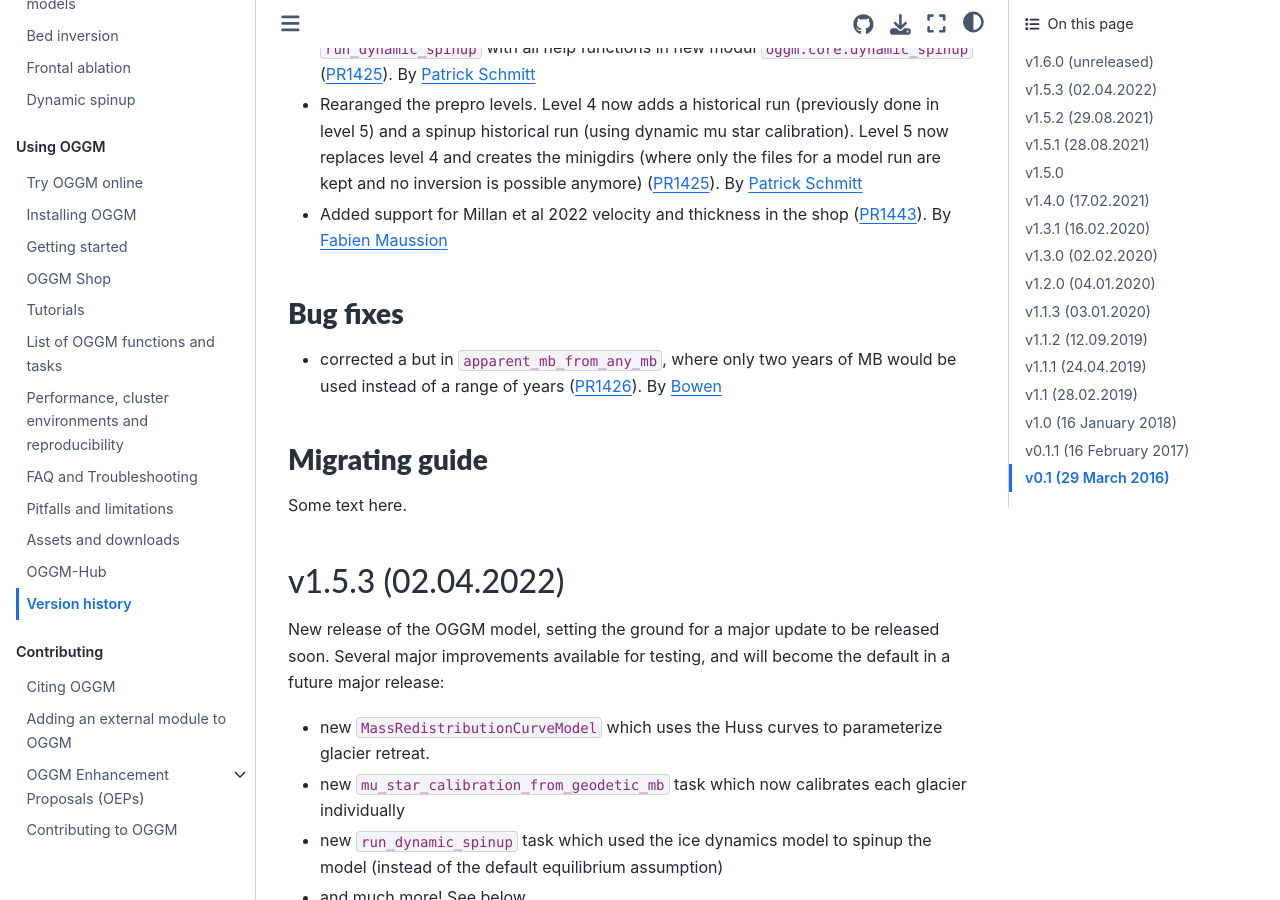
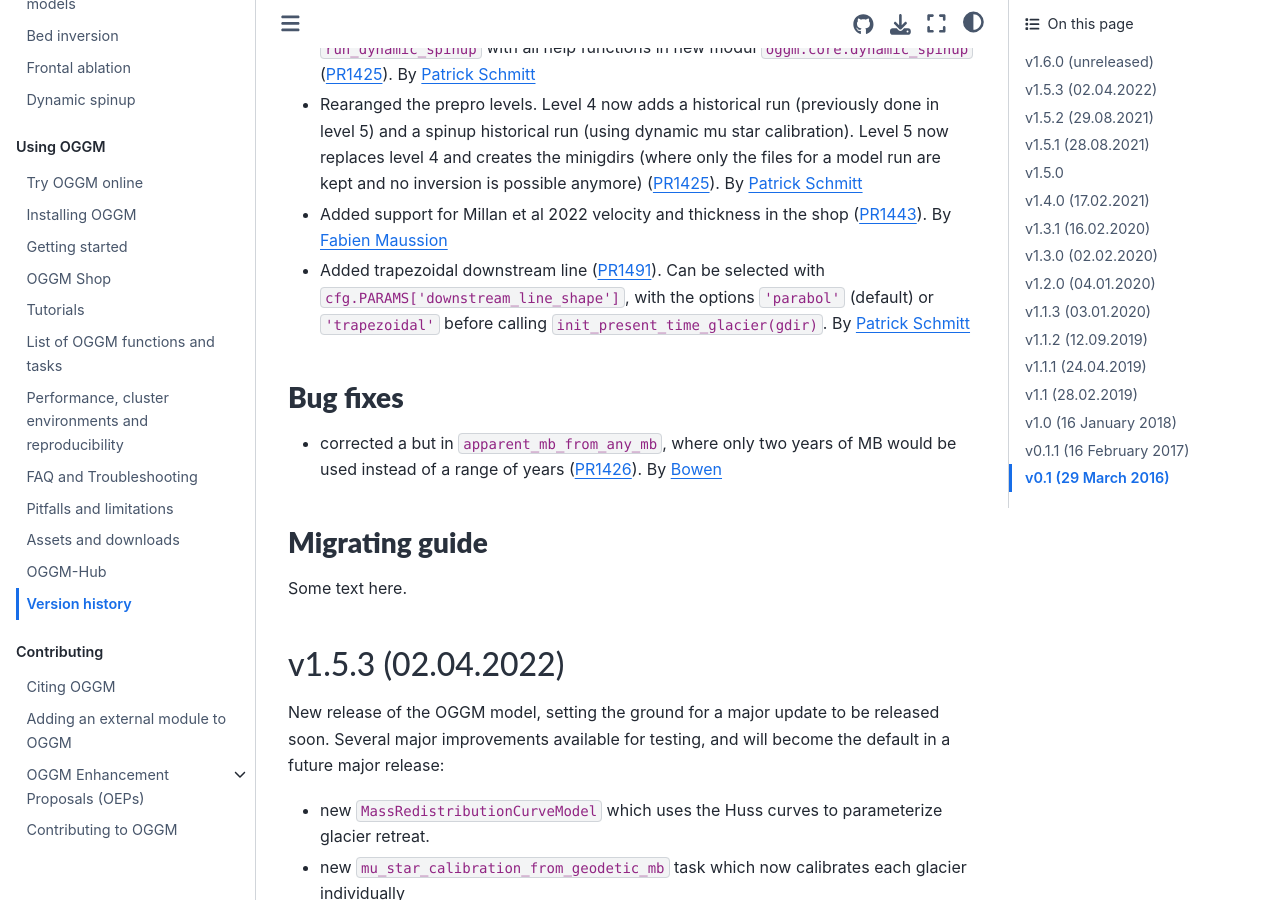
Before and after one commit to OGGM/oggm, a Sphinx documentation site: the page built from docs/whats-new.rst, in a window 1280 px wide and 900 px high, scrolled down 1051 px. Built offline with Sphinx 7.4.7 and the Sphinx Book theme 1.1.4, drawn with Linux system fonts in a browser that asks for light colours; the version number could not be read and is left out.

Commit message:
added in whats-new.rst

```diff
--- a/docs/whats-new.rst
+++ b/docs/whats-new.rst
@@ -55,6 +55,10 @@ Enhancements
   By `Patrick Schmitt <https://github.com/pat-schmitt>`_
 - Added support for Millan et al 2022 velocity and thickness in the shop (:pull:`1443`).
   By `Fabien Maussion <https://github.com/fmaussion>`_
+- Added trapezoidal downstream line (:pull:`1491`). Can be selected with
+  ``cfg.PARAMS['downstream_line_shape']``, with the options ``'parabol'`` (default)
+  or ``'trapezoidal'`` before calling ``init_present_time_glacier(gdir)``.
+  By `Patrick Schmitt <https://github.com/pat-schmitt>`_
 
 Bug fixes
 ~~~~~~~~~
```
